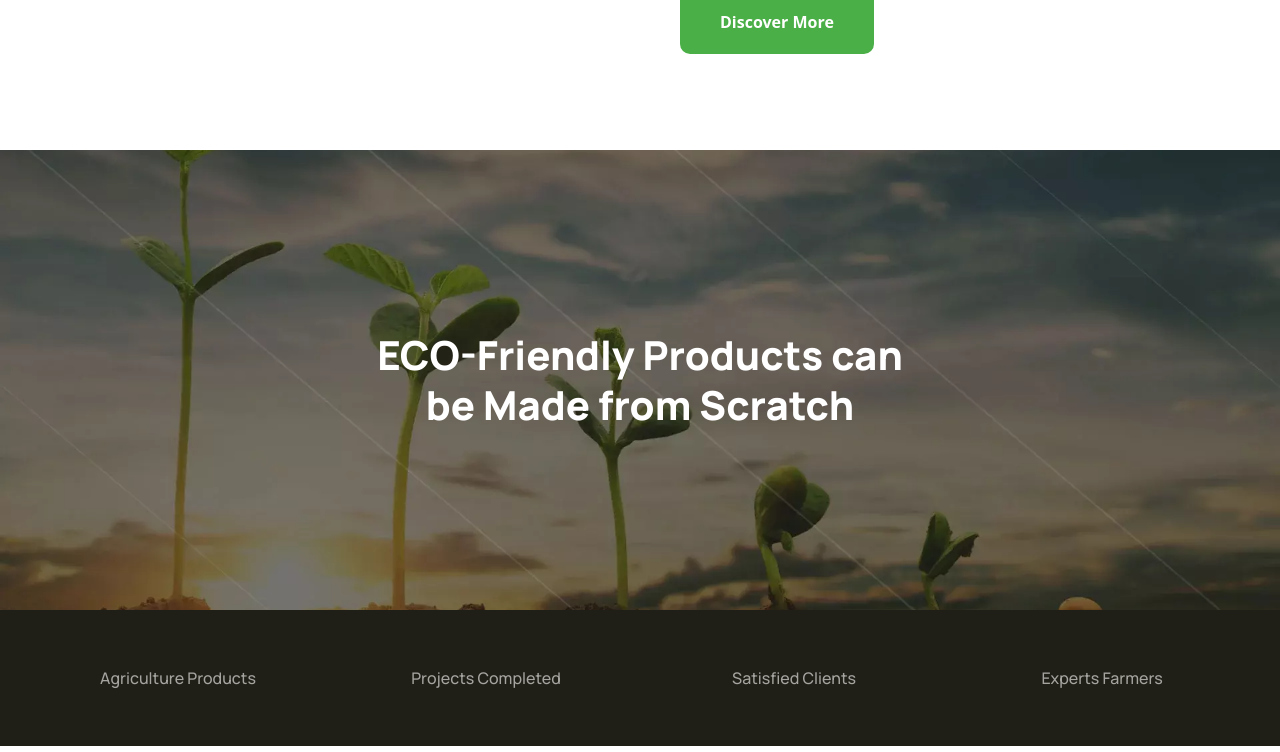
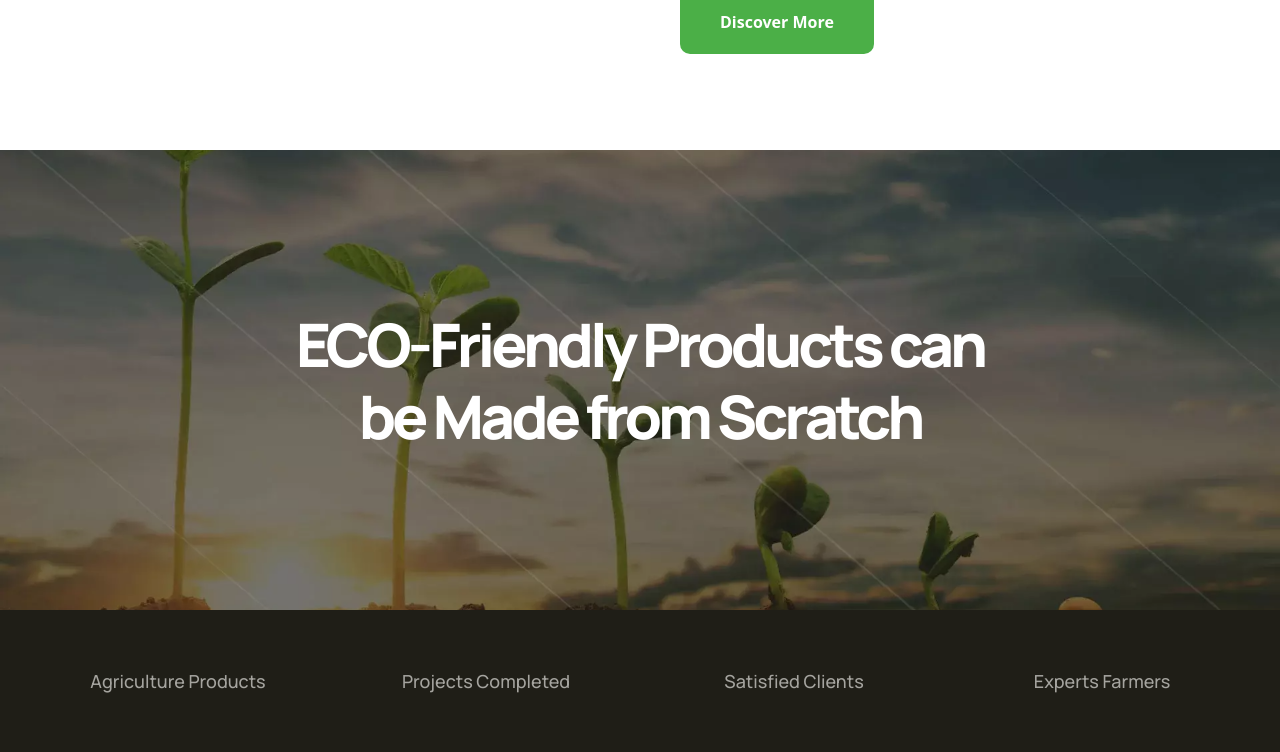
Before and after one commit to wijdanqamhawi/Agrios-project, a website: page about.html in a window 1280 px wide. Shown: the part 1161-1913 px from the top of the page. Drawn offline with Linux system fonts and the light colour scheme.

Commit message:
change section vedio

```diff
--- a/about.html
+++ b/about.html
@@ -131,16 +131,15 @@
 </section>
 
 <section class="video-section">
-
   <div class="relative h-115 bg-[url('../img/vediobg.png')] bg-cover bg-center flex items-center justify-center overflow-hidden">
     <div class="relative z-10 flex flex-col items-center text-center text-white">
-   <h2 class="font-manrope font-extrabold text-[40px] leading-12.5 max-w-155"> ECO-Friendly Products can <br> be Made from Scratch </h2>
+   <h2 class="text-white font-manrope font-extrabold text-6xl leading-18 tracking-[-4px] text-center w-[698.8px]"> ECO-Friendly Products can <br> be Made from Scratch </h2>
    </div>
 
   </div>
   <div class="bg-[#1f1e17] py-14 relative overflow-hidden">
-    <div class="container mx-auto px-6 grid grid-cols-4 text-center text-[#a5a49f] font-manrope font-medium text-base">
-      <p>Agriculture Products</p>
+    <div class="container mx-auto px-6 grid grid-cols-4 text-center text-[#a5a49f] font-manrope font-medium text-lg leading-7.5 tracking-normal">
+      <p >Agriculture Products</p>
       <p>Projects Completed</p>
       <p>Satisfied Clients</p>
       <p>Experts Farmers</p>
@@ -148,6 +147,7 @@
   </div>
 </section>
 
+
 </main>
 </body>
 </html>
```
Also changed, not shown: assets/css/output.css.
